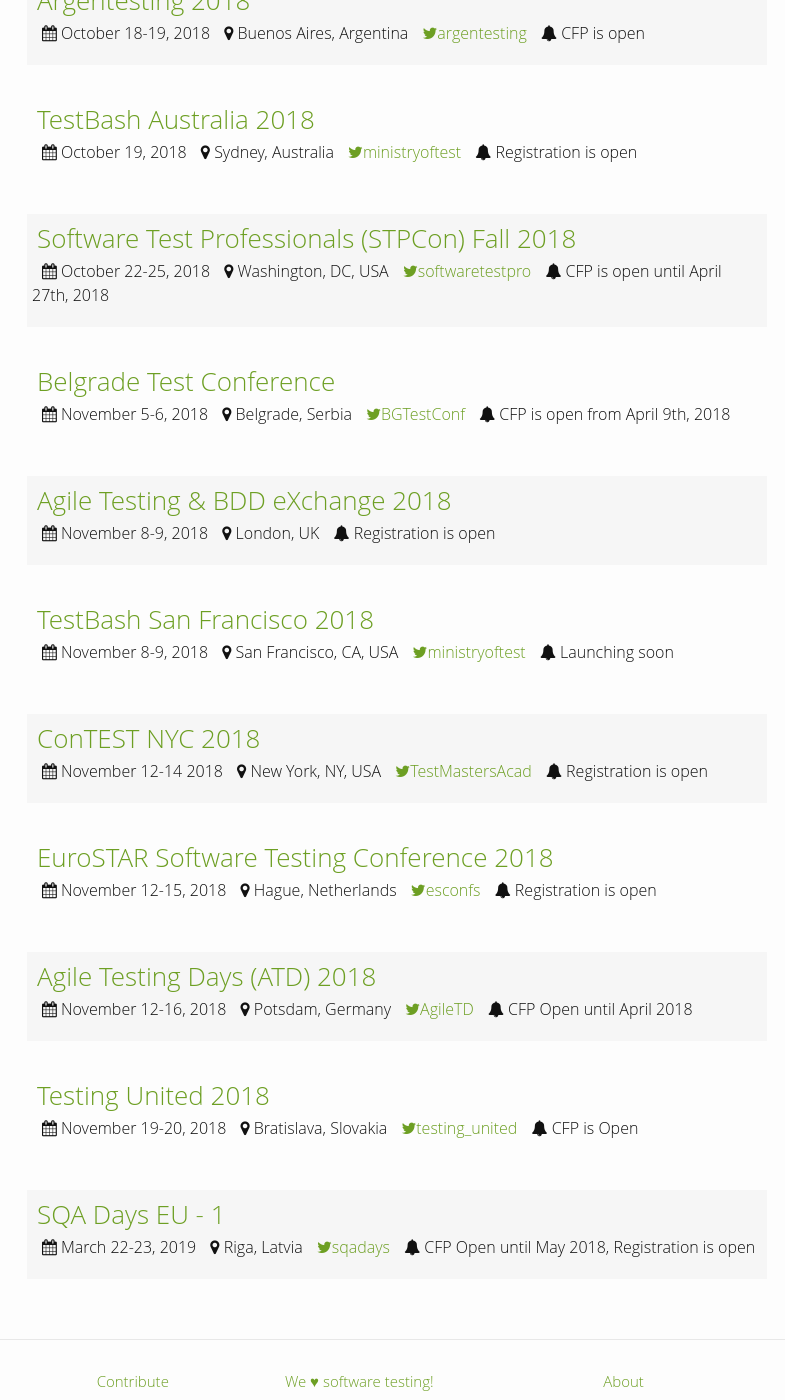
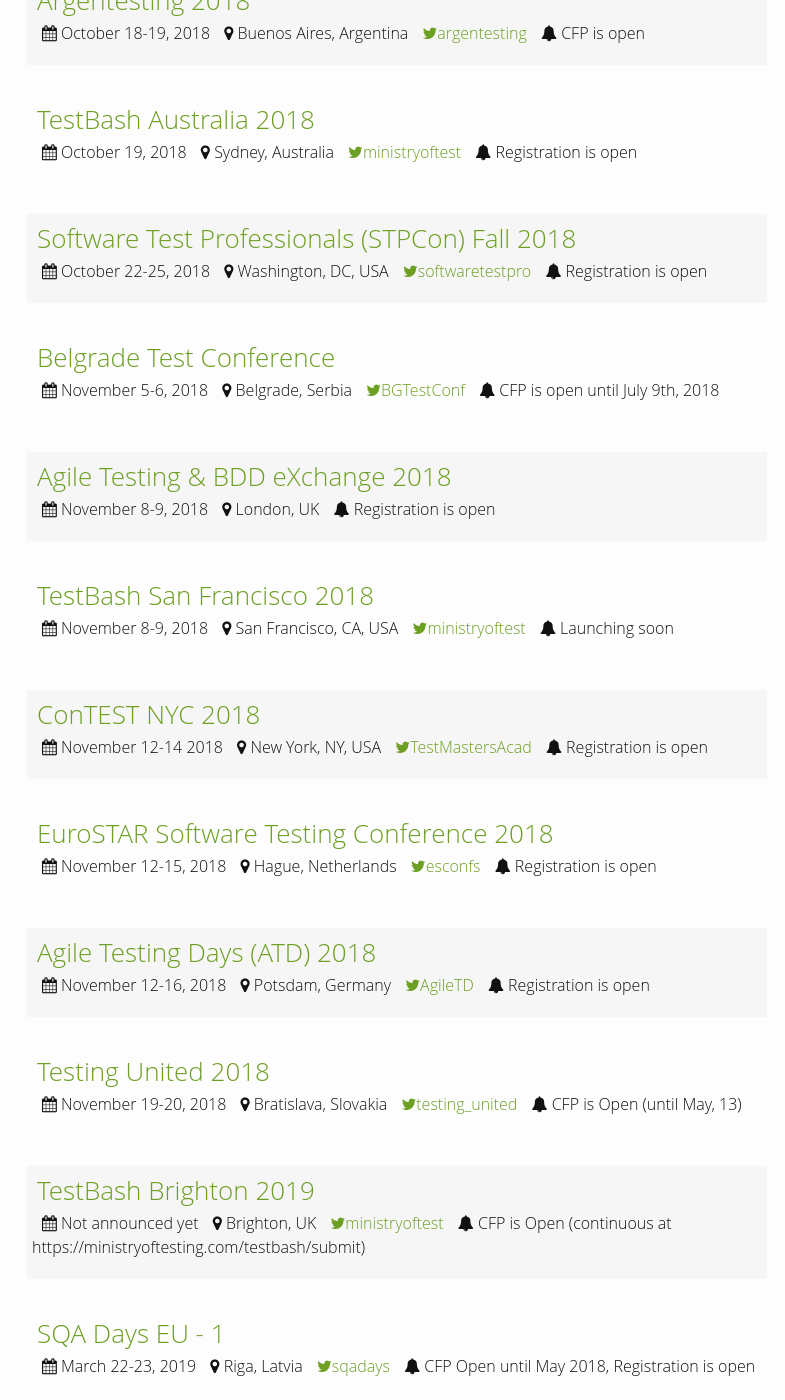
Before and after one commit to TestingConferences/testingconferences.github.io, a Jekyll site: the page built from index.html, in a window 1280 px wide and 1400 px high, scrolled down 3503 px. Shown: the whole window, without its empty margins (243-1028 px from the left). Built offline with Jekyll 4.4.1, drawn with Linux system fonts in a browser that asks for light colours; some of the changed text lies outside the part shown.

Commit message:
Updated statuses

```diff
--- a/_data/current.yml
+++ b/_data/current.yml
@@ -65,14 +65,14 @@
   dates: "June 12-13, 2018"
   url: http://www.onlinetestconf.com/
   twitter: onlinetestconf
-  status: CFP Open until April 1st, 2018
+  status: Registration is open
 
 - name: Agile Testing Days USA 2018
   location: Boston, MA, USA
   dates: "June 25-29, 2018"
   url: http://agiletestingdays.us/
   twitter: AgileTDUSA
-  status: CFP Open until April 1st, 2018
+  status: Registration is open
 
 - name: London Tester Gathering Workshops 2018
   location: London, England
@@ -92,14 +92,14 @@
   dates: "July 16-22, 2018"
   url: http://conf.researchr.org/home/issta-2018
   twitter: issta_conf
-  status: CFP Open until January 29, 2018
+  status: Registration is open
 
 - name: Conference for the Association for Software Testing (CAST) 2018
   location: Cocoa Beach, FL, USA
   dates: "August 6-9, 2018"
   url: https://www.associationforsoftwaretesting.org/conference/cast-2018/
   twitter: AST_News
-  status: CFP is closed
+  status: Registration is open
 
 - name: TestBash Germany 2018
   location: Munich, Germany
@@ -153,14 +153,14 @@
   dates: "October 3-4, 2018"
   url: http://questforquality.eu/
   twitter: Quest_4_Quality
-  status: CFP Open until March 30th, 2018
+  status: Registration is open
 
 - name: Pacific Northwest Software Quality Conference (PNSQC) 2018
   location: Portland, Oregon, USA
   dates: "October 8-10, 2018"
   url: http://www.pnsqc.org/
   twitter: PNSQC
-  status: CFP Open until April 1st, 2018
+  status: Registration is open
 
 - name: STARCANADA 2018
   location: Toronto, Canada
@@ -202,14 +202,14 @@
   dates: "October 22-25, 2018"
   url: http://www.stpcon.com/
   twitter: softwaretestpro
-  status: CFP is open until April 27th, 2018
+  status: Registration is open
 
 - name: Belgrade Test Conference
   location: Belgrade, Serbia
   dates: "November 5-6, 2018"
   url: https://bg-testconference.rs/
   twitter: BGTestConf
-  status: CFP is open from April 9th, 2018
+  status: CFP is open until July 9th, 2018
 
 - name: Agile Testing & BDD eXchange 2018
   location: London, UK
@@ -243,14 +243,21 @@
   dates: "November 12-16, 2018"
   url: http://agiletestingdays.com
   twitter: AgileTD
-  status: CFP Open until April 2018
+  status: Registration is open
 
 - name: Testing United 2018
   location: Bratislava, Slovakia
   dates: "November 19-20, 2018"
   url: https://testingunited.com
   twitter: testing_united
-  status: CFP is Open
+  status: CFP is Open (until May, 13)
+
+- name: TestBash Brighton 2019
+  location: Brighton, UK
+  dates: Not announced yet
+  url: https://ministryoftesting.com
+  twitter: ministryoftest
+  status: CFP is Open (continuous at https://ministryoftesting.com/testbash/submit)
 
 - name: SQA Days EU - 1
   location: Riga, Latvia
```
